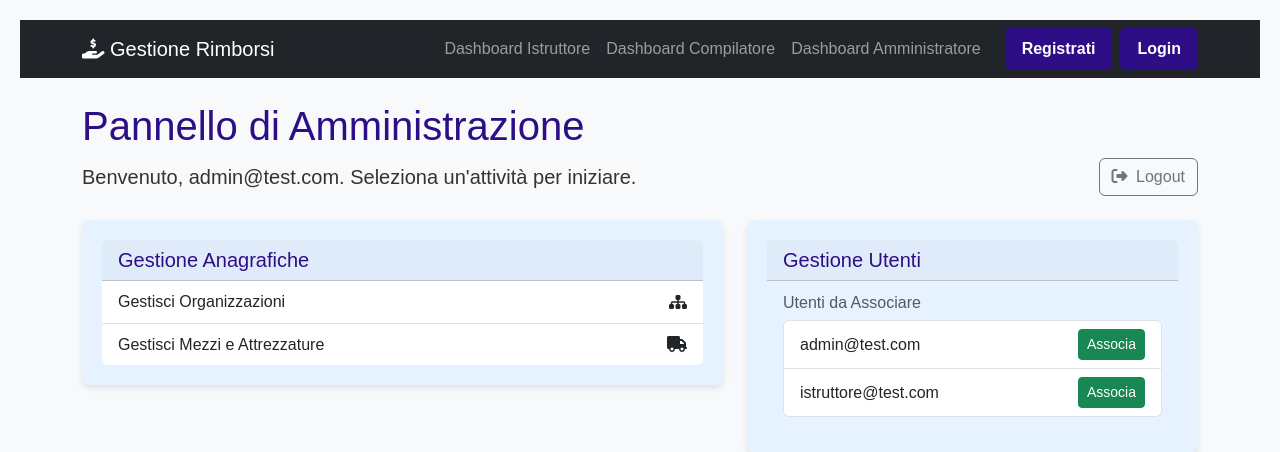
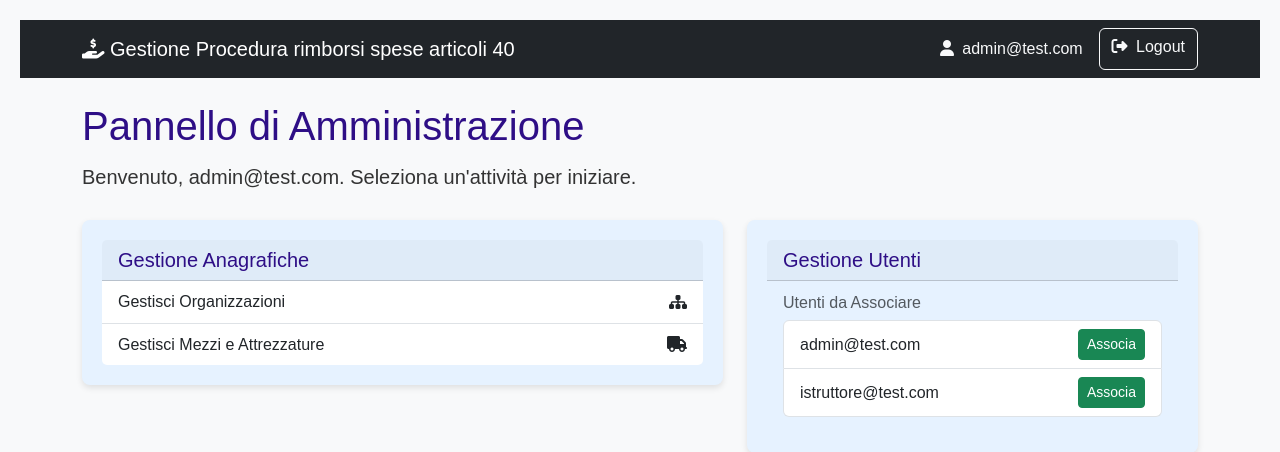
Before and after one commit to DanielePivetti/Rimborsi, a Flask app: page /dashboard in a window 1280 px wide. Shown: the top 452 px of the page. Run offline with Flask 3, Linux system fonts and the light colour scheme; a user stored in the database is signed in.

```diff
--- a/rimborsi/templates/base.html
+++ b/rimborsi/templates/base.html
@@ -37,12 +37,14 @@
         <div class="container">
             <a class="navbar-brand" href="{{ url_for('main.index') }}">
                 <i class="fas fa-hand-holding-dollar"></i>
-                Gestione Rimborsi
+                Gestione Procedura rimborsi spese articoli 40
             </a>
             <button class="navbar-toggler" type="button" data-bs-toggle="collapse" data-bs-target="#navbarNav" aria-controls="navbarNav" aria-expanded="false" aria-label="Toggle navigation">
                 <span class="navbar-toggler-icon"></span>
             </button>
+
             <div class="collapse navbar-collapse" id="navbarNav">
+                <!-- commento temporaneo
                 <ul class="navbar-nav ms-auto">
                     <li class="nav-item">
                         <a class="nav-link" href="{{ url_for('main.dashboard', role='istruttore') }}">Dashboard Istruttore</a>
@@ -54,14 +56,26 @@
                         <a class="nav-link" href="{{ url_for('main.dashboard', role='amministratore') }}">Dashboard Amministratore</a>
                     </li>
                 </ul>
-                <div class="d-flex ms-3">
-                    <a href="{{ url_for('main.registrati') }}" class="btn btn-primary me-2">Registrati</a>
-                    <a href="{{ url_for('main.login') }}" class="btn btn-primary">Login</a>
+                -->
+
+                <div class="d-flex ms-auto">
+                    {% if current_user.is_authenticated %}
+                        <!-- Mostra info utente e logout quando autenticato -->
+                        <span class="navbar-text me-3 text-light">
+                            <i class="fas fa-user me-1"></i> {{ current_user.email }}
+                        </span>
+                        <a href="{{ url_for('main.logout') }}" class="btn btn-outline-light">
+                            <i class="fas fa-sign-out-alt me-1"></i> Logout
+                        </a>
+                    {% else %}
+                        <!-- Mostra registrazione e login quando non autenticato -->
+                        <a href="{{ url_for('main.registrati') }}" class="btn btn-outline-light me-2">Registrati</a>
+                        <a href="{{ url_for('main.login') }}" class="btn btn-outline-light">Login</a>
+                    {% endif %}
                 </div>
             </div>
         </div>
     </nav>
-
     <!-- Area messaggi flash -->
     {% with messages = get_flashed_messages(with_categories=true) %}
         {% if messages %}
--- a/rimborsi/templates/dashboard.html
+++ b/rimborsi/templates/dashboard.html
@@ -19,9 +19,9 @@
         <p class="lead mb-0">
             Benvenuto, {{ current_user.email }}. Seleziona un'attività per iniziare.
         </p>
-        <a href="{{ url_for('main.logout') }}" class="btn btn-outline-secondary">
-            <i class="fas fa-sign-out-alt me-1"></i> Logout
-        </a>
+        <div class="invisible" style="width: 150px; height: 38px;">
+            <!-- Placeholder that occupies the same space as the logout button -->
+        </div>
     </div>
 
     {# ================================================================== #}
```
